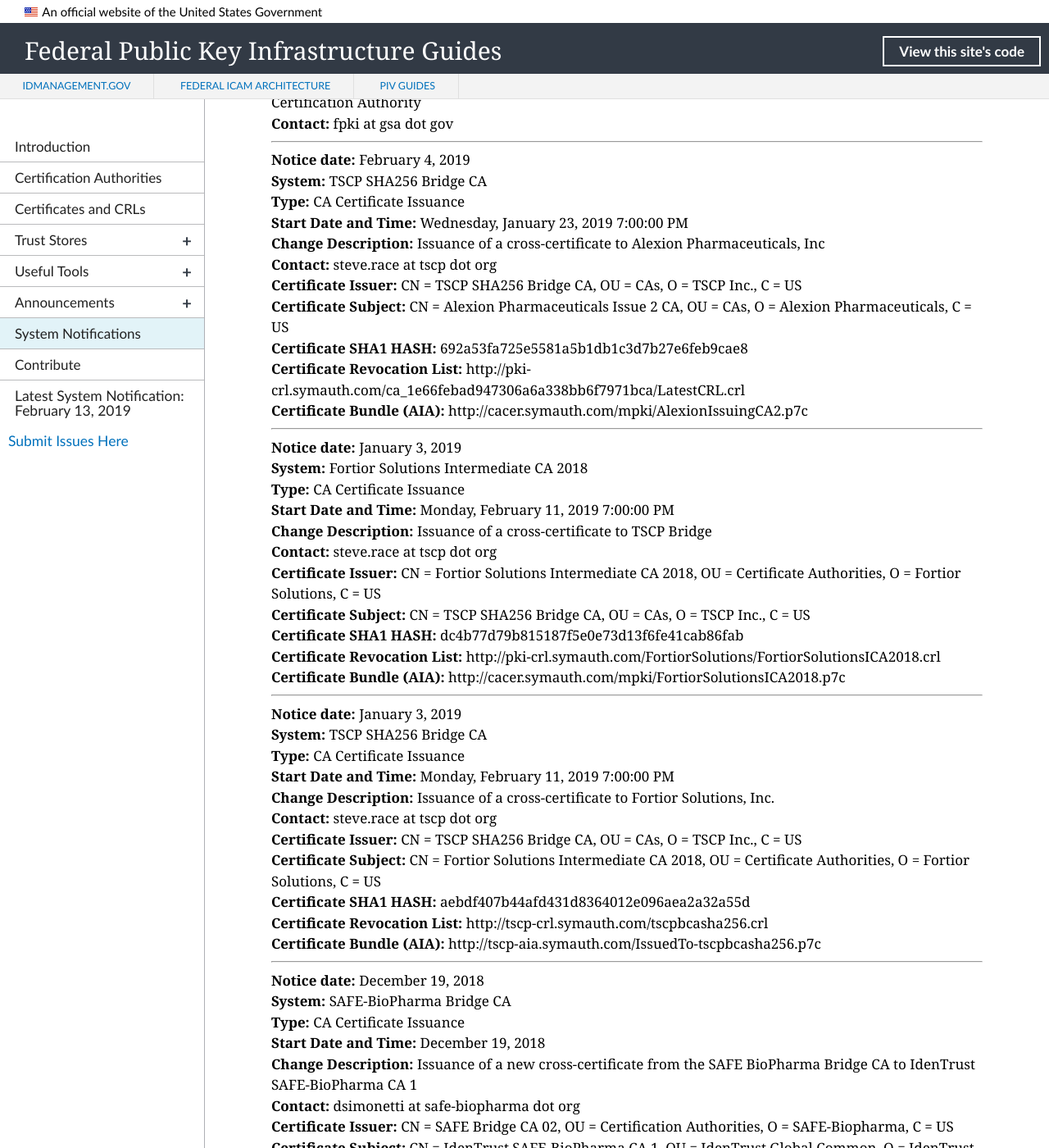
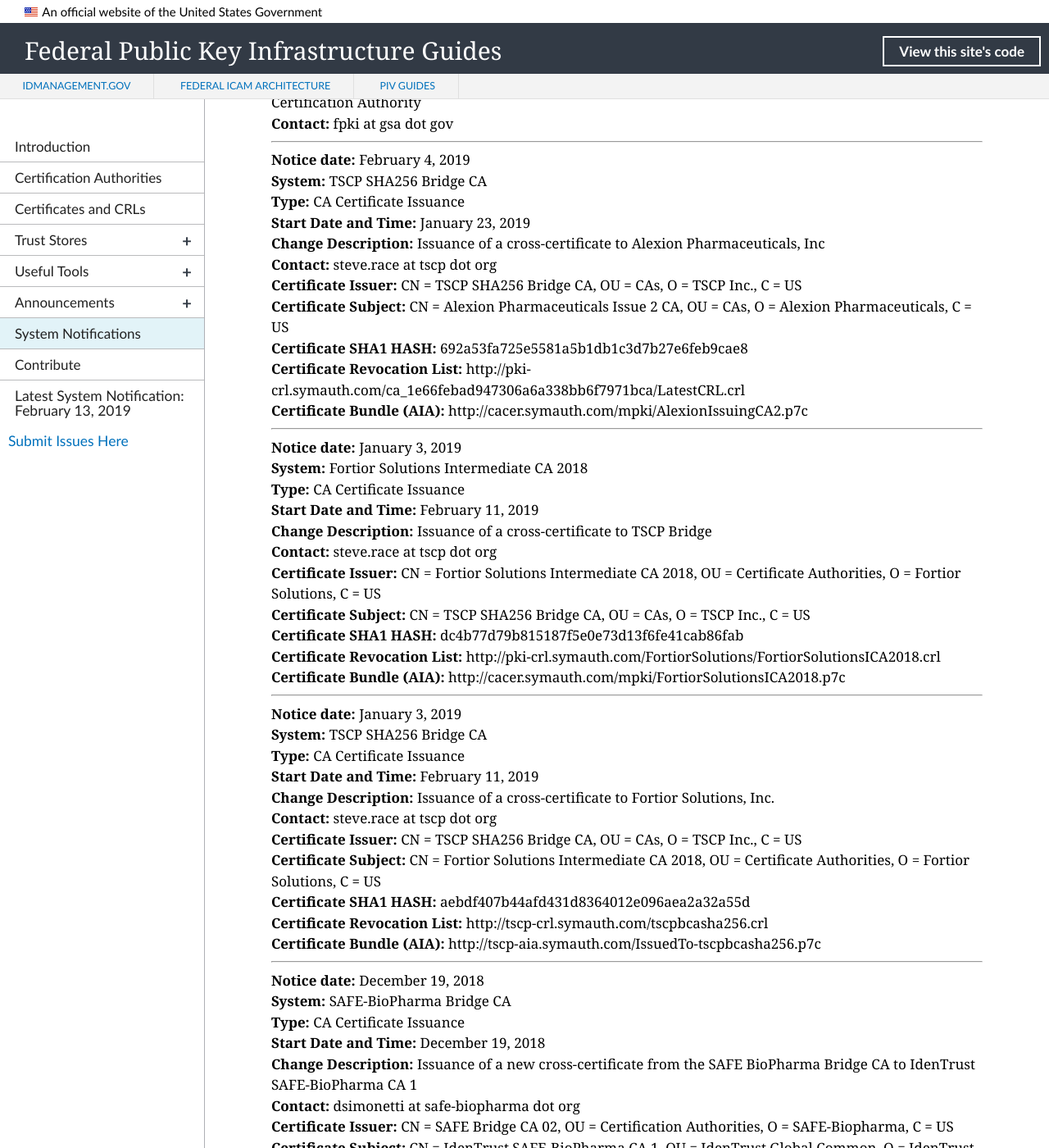
Before and after one commit to GSA/fpki-guides, a Jekyll site: the page built from pages/fpki_notifications.md, in a window 1280 px wide and 1400 px high, scrolled down 2367 px. Shown: the whole window at 82% size. Built offline with Jekyll 4.4.1, drawn with Linux system fonts in a browser that asks for light colours; nearby versions of some CDN libraries; library files that are not in the unit come from our copies.

Commit message:
Update notifications.yml

```diff
--- a/_data/notifications.yml
+++ b/_data/notifications.yml
@@ -498,7 +498,7 @@
 
 - notice_date: January 3, 2019
   change_type: CA Certificate Issuance
-  start_datetime: Monday, February 11, 2019 7:00:00 PM
+  start_datetime: February 11, 2019
   system: TSCP SHA256 Bridge CA
   change_description: Issuance of a cross-certificate to Fortior Solutions, Inc.
   contact: steve.race at tscp dot org
@@ -510,7 +510,7 @@
 
 - notice_date: January 3, 2019
   change_type: CA Certificate Issuance
-  start_datetime: Monday, February 11, 2019 7:00:00 PM
+  start_datetime: February 11, 2019
   system: Fortior Solutions Intermediate CA 2018
   change_description: Issuance of a cross-certificate to TSCP Bridge
   contact: steve.race at tscp dot org
@@ -522,7 +522,7 @@
 
 - notice_date: February 4, 2019
   change_type: CA Certificate Issuance
-  start_datetime: Wednesday, January 23, 2019 7:00:00 PM
+  start_datetime: January 23, 2019
   system: TSCP SHA256 Bridge CA
   change_description: Issuance of a cross-certificate to Alexion Pharmaceuticals, Inc
   contact: steve.race at tscp dot org
```
